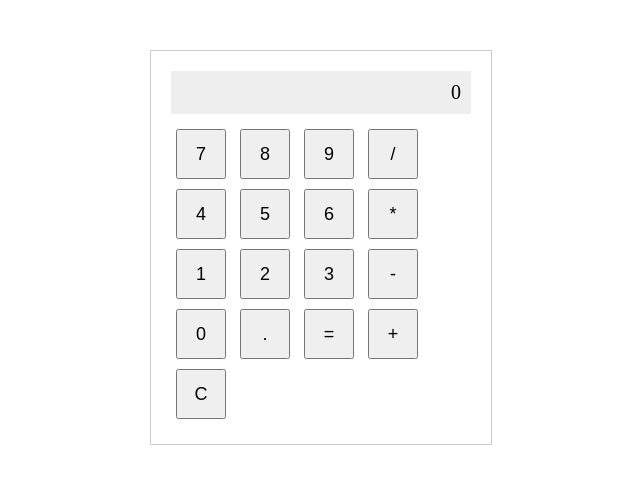
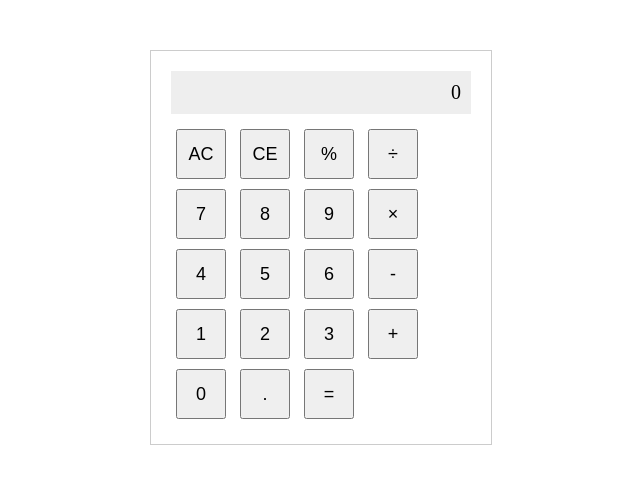
Before and after one commit to N-AS-0001test/kantanDentaku, a plain HTML site: page index.html in a window 1280 px wide. Shown: the whole page, without its empty margins (319-959 px from the left). Drawn offline with nearby package versions, Linux system fonts and the light colour scheme.

Commit message:
vol1の実装

```diff
--- a/index.html
+++ b/index.html
@@ -30,27 +30,29 @@
     <!-- 表示欄 -->
     <div class="display">{{ displayValue }}</div>
     <!-- 各ボタン(1列目) -->
+    <button @click="clearDisplay">AC</button>
+    <button @click="">CE</button>
+    <button @click="">%</button>
+    <button @click="setOperator('/')">÷</button> <br>
+    <!-- 各ボタン(2列目) -->
     <button @click="appendNumber('7')">7</button>
     <button @click="appendNumber('8')">8</button>
     <button @click="appendNumber('9')">9</button>
-    <button @click="setOperator('/')">/</button> <br>
-    <!-- 各ボタン(2列目) -->
+    <button @click="setOperator('*')">×</button> <br>
+    <!-- 各ボタン(3列目) -->
     <button @click="appendNumber('4')">4</button>
     <button @click="appendNumber('5')">5</button>
     <button @click="appendNumber('6')">6</button>
-    <button @click="setOperator('*')">*</button> <br>
-    <!-- 各ボタン(3列目) -->
+    <button @click="setOperator('-')">-</button> <br>
+    <!-- 各ボタン(4列目) -->
     <button @click="appendNumber('1')">1</button>
     <button @click="appendNumber('2')">2</button>
     <button @click="appendNumber('3')">3</button>
-    <button @click="setOperator('-')">-</button> <br>
-    <!-- 各ボタン(4列目) -->
+    <button @click="setOperator('+')">+</button> <br>
+    <!-- 各ボタン(5列目) -->
     <button @click="appendNumber('0')">0</button>
     <button @click="appendNumber('.')">.</button>
     <button @click="calculate">=</button>
-    <button @click="setOperator('+')">+</button> <br>
-    <!-- 各ボタン(5列目) -->
-    <button @click="clearDisplay">C</button>
   </div>
 
   <script>
```
